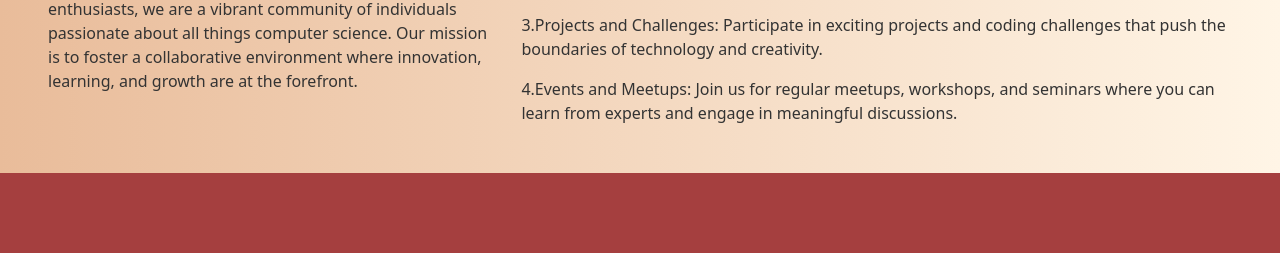
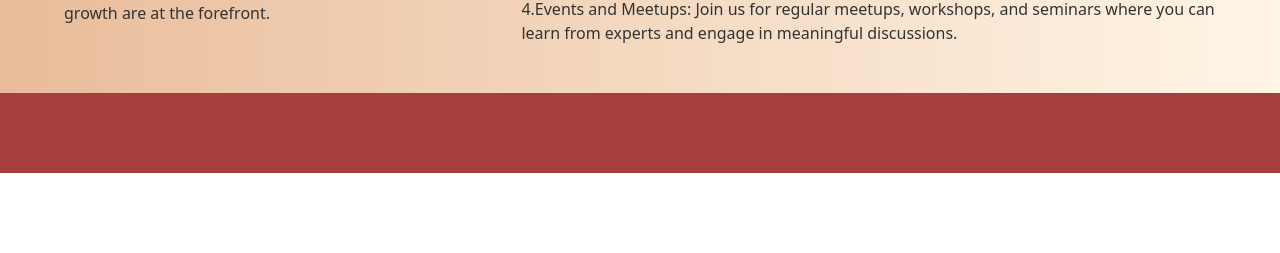
Before and after one commit to youseff11/ACU-MASTERS, a plain HTML site: page aboutus.html in a window 1280 px wide. Shown: the part 843-1096 px from the top of the page. After the commit the page ends 1016 px from the top, so only its background shows below. Drawn offline with Linux system fonts and the light colour scheme.

Commit message:
aboutus.html

```diff
--- a/aboutus.html
+++ b/aboutus.html
@@ -63,7 +63,7 @@
            }
            .grid-box{
              width: 100%;
-             height: 110vh;
+             height: 100vh;
              display: grid;
              grid-template-columns:1fr  1.5fr;
              grid-template-rows:repeat(3,1fr);
@@ -90,8 +90,8 @@
                 flex-direction: column;
                 justify-content: center;
                 align-items: center;
-                padding-left: 1rem;
-                padding-right: 1rem;
+               padding-left: 2rem;
+                padding-right: 3.5rem;
              }
              .second{
                 grid-row:1/span 1 ;
```
